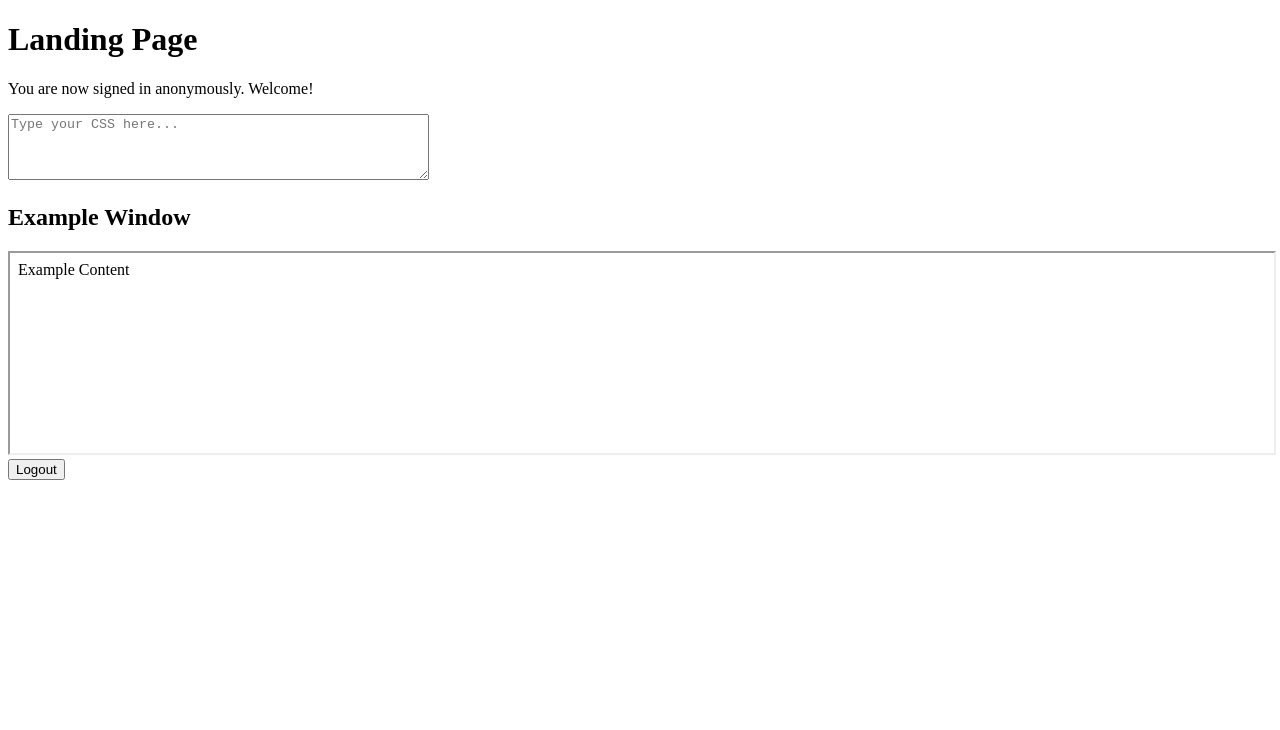
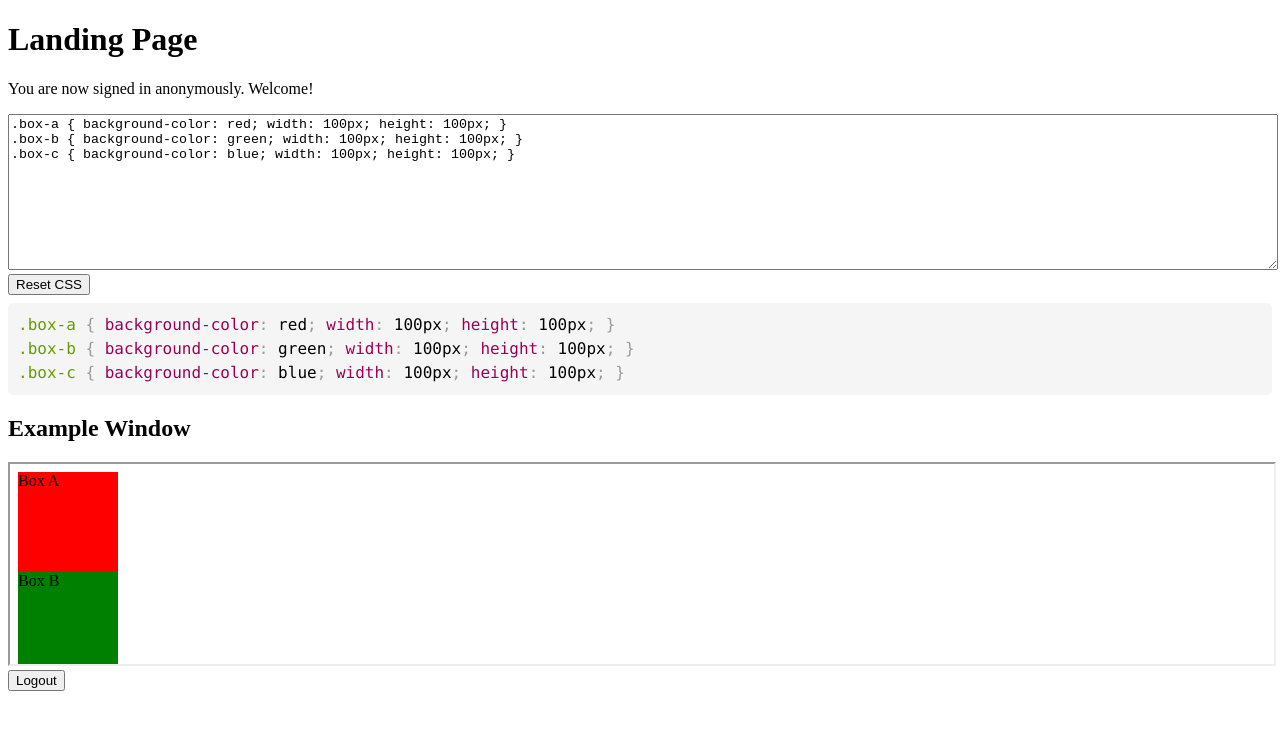
Before and after one commit to koflaherty/css-workshop, a SvelteKit app: page /landing in a window 1280 px wide. Shown: the top 730 px of the page. Built offline with nearby package versions, Linux system fonts and the light colour scheme; no server answers; sample sign-in values are in the browser's storage.

Commit message:
updated css code editor

```diff
--- a/package.json
+++ b/package.json
@@ -33,6 +33,7 @@
 		"vite": "^6.0.0"
 	},
 	"dependencies": {
-		"firebase": "^11.2.0"
+		"firebase": "^11.2.0",
+		"prismjs": "^1.29.0"
 	}
 }
--- /dev/null
+++ b/src/lib/components/CssEditor.svelte
@@ -0,0 +1,101 @@
+<script lang="ts">
+	import Prism from 'prismjs';
+	import 'prismjs/themes/prism.css'; // You can choose a different theme if you like
+
+	export let initialCss: string = '';
+	export let onCssChange: (css: string) => void = () => {};
+	export let html: string = '';
+
+	let text: string = initialCss;
+
+	// Reactive computed source document for the preview iframe.
+	$: srcDoc = `<html><head><style>${text}</style></head><body><div class="example-window">Example Content</div></body></html>`;
+
+	// Helper function to validate CSS using a detached document
+	const isValidCSS = (css: string): boolean => {
+		const iframe = document.createElement('iframe');
+		document.body.appendChild(iframe);
+		const style = iframe.contentDocument?.createElement('style');
+		if (style) {
+			style.textContent = css;
+			iframe.contentDocument?.head?.appendChild(style);
+			const isValid = (style.sheet?.cssRules.length ?? 0) > 0;
+			document.body.removeChild(iframe);
+			return isValid;
+		}
+		document.body.removeChild(iframe);
+		return false;
+	};
+
+	// Event handler to validate CSS whenever the user types.
+	const handleInput = (event: Event) => {
+		text = (event.target as HTMLTextAreaElement).value;
+		if (isValidCSS(text)) {
+			onCssChange(text);
+		} else {
+			console.error("Invalid CSS");
+		}
+	};
+
+	// Function to reset CSS to the initial state
+	const resetCss = () => {
+		text = initialCss;
+		onCssChange(text);
+	};
+
+	// Event handler to allow tab characters in the textarea
+	const handleKeyDown = (event: KeyboardEvent) => {
+		if (event.key === 'Tab') {
+			event.preventDefault();
+			const textarea = event.target as HTMLTextAreaElement;
+			const start = textarea.selectionStart;
+			const end = textarea.selectionEnd;
+
+			// Insert tab character at the cursor position
+			text = text.substring(0, start) + '\t' + text.substring(end);
+
+			// Update the textarea value
+			textarea.value = text;
+
+			// Move caret to the correct position after the tab
+			textarea.selectionStart = textarea.selectionEnd = start + 1;
+		}
+	};
+
+	// Highlight the CSS code using Prism.js
+	$: highlightedCss = Prism.highlight(text, Prism.languages.css, 'css');
+</script>
+
+<!-- Updated textbox for real-time CSS input -->
+<textarea
+	placeholder="Type your CSS here..."
+	on:input={handleInput}
+	on:keydown={handleKeyDown}
+	bind:value={text}
+	rows="10"
+	cols="50"
+>
+</textarea>
+
+<!-- Reset button -->
+<button on:click={resetCss}>Reset CSS</button>
+
+<!-- Display highlighted CSS code -->
+<pre class="language-css"><code>{@html highlightedCss}</code></pre>
+
+<!-- Preview window using the html prop -->
+<h2>Example Window</h2>
+<iframe srcdoc={`<html><head><style>${text}</style></head><body>${html}</body></html>`} width="100%" height="200px" sandbox="allow-scripts" />
+
+<style scoped>
+	textarea {
+		tab-size: 2; /* Adjust the tab size to 2 spaces */
+		width: 100%;
+	}
+	pre {
+		background: #f5f5f5; /* Adjust based on your theme */
+		padding: 10px;
+		border-radius: 5px;
+		overflow-x: auto;
+	}
+</style>
--- a/src/routes/landing/+page.svelte
+++ b/src/routes/landing/+page.svelte
@@ -2,6 +2,7 @@
 	import { goto } from '$app/navigation';
 	import { logout, realtimeDb, auth } from '$lib/firebase';
 	import { ref, set } from 'firebase/database';
+	import CssEditor from '$lib/components/CssEditor.svelte';
 
 	// Handle logout and redirect to the home page.
 	const handleLogout = async () => {
@@ -13,39 +14,36 @@
 		}
 	};
 
-	// Reactive variable to hold the CSS from the textbox.
-	let text: string = '';
-
-	// Reactive computed source document for the preview iframe.
-	$: srcDoc = `<html><head><style>${text}</style></head><body><div class="example-window">Example Content</div></body></html>`;
-
-	// Event handler to save CSS to realtime DB whenever the user types.
-	const handleInput = async (event: Event) => {
-		text = (event.target as HTMLTextAreaElement).value;
+	// Function to save CSS to realtime DB whenever the user types.
+	const handleCssChange = async (css: string) => {
 		try {
 			if (auth.currentUser) {
-				await set(ref(realtimeDb, `users/${auth.currentUser.uid}/text`), text);
+				await set(ref(realtimeDb, `users/${auth.currentUser.uid}/text`), css);
 			}
 		} catch (error) {
 			console.error("Error saving text:", error);
 		}
 	};
+
+	// Initial CSS for the three boxes
+	const initialCss =
+`.box-a { background-color: red; width: 100px; height: 100px; }
+.box-b { background-color: green; width: 100px; height: 100px; }
+.box-c { background-color: blue; width: 100px; height: 100px; }`;
+
+	// HTML content for the three boxes
+	const htmlContent = `
+		<div class="box-a">Box A</div>
+		<div class="box-b">Box B</div>
+		<div class="box-c">Box C</div>
+	`;
 </script>
 
 <h1>Landing Page</h1>
 <p>You are now signed in anonymously. Welcome!</p>
 
-<!-- Updated textbox for real-time CSS input -->
-<textarea
-	placeholder="Type your CSS here..."
-	on:input={handleInput}
-	bind:value={text}
-	rows="4"
-	cols="50" />
-
-<!-- Preview window -->
-<h2>Example Window</h2>
-<iframe srcdoc={srcDoc} width="100%" height="200px" sandbox="allow-scripts" />
+<!-- Use the CssEditor component with a callback prop and HTML content -->
+<CssEditor initialCss={initialCss} html={htmlContent} onCssChange={handleCssChange} />
 
 <!-- Logout button -->
 <button on:click={handleLogout}>Logout</button>
```
Also changed, not shown: 1 other file (tests, documents, lock files or other folders).
